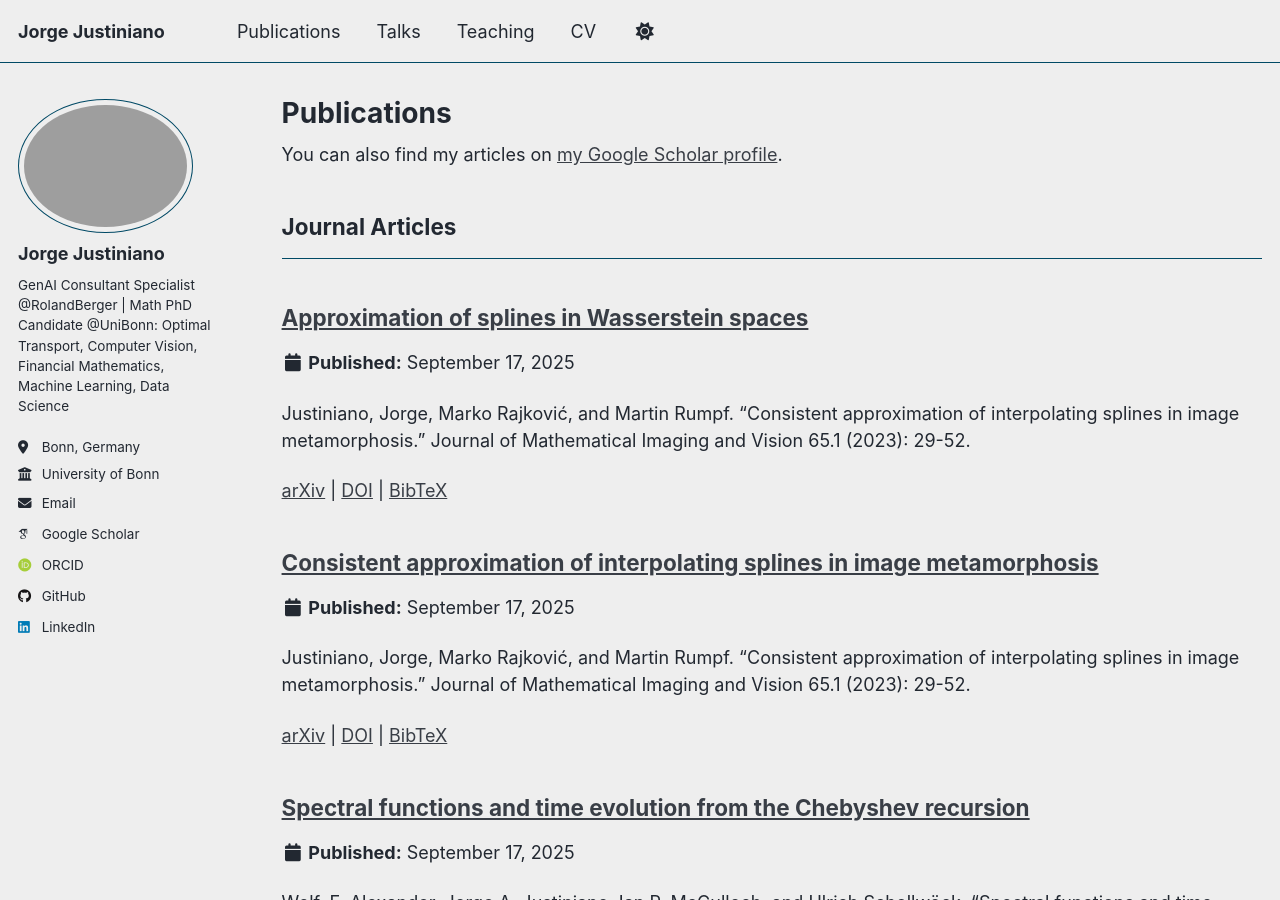
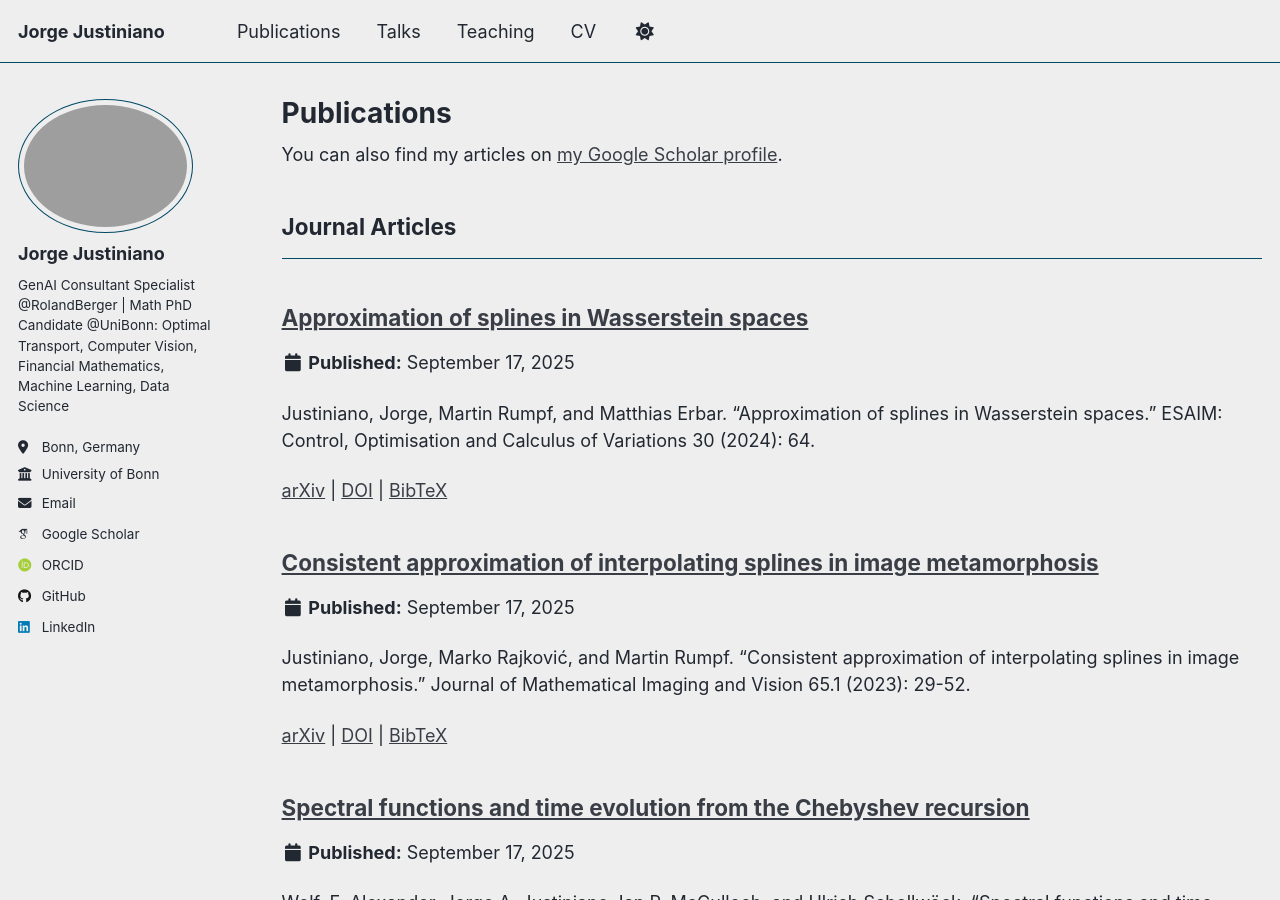
Before and after one commit to jjustiniano2/jjustiniano2.github.io, a Jekyll site: the page built from _pages/publications.html, in a window 1280 px wide and 900 px high. Built offline with Jekyll 4.4.1, drawn with Linux system fonts in a browser that asks for light colours; some web fonts are replaced; a script that is not in the unit is left out.

Commit message:
Update wasserstein_splines.md

```diff
--- a/_publications/wasserstein_splines.md
+++ b/_publications/wasserstein_splines.md
@@ -3,7 +3,7 @@ title: "Approximation of splines in Wasserstein spaces"
 collection: publications
 category: manuscripts
 permalink: /publication/wasserstein_splines
-excerpt: 'Justiniano, Jorge, Marko Rajković, and Martin Rumpf. "Consistent approximation of interpolating splines in image metamorphosis." Journal of Mathematical Imaging and Vision 65.1 (2023): 29-52.'
+excerpt: 'Justiniano, Jorge, Martin Rumpf, and Matthias Erbar. "Approximation of splines in Wasserstein spaces." ESAIM: Control, Optimisation and Calculus of Variations 30 (2024): 64.'
 paperurl: 'https://arxiv.org/pdf/2302.10682'
 doi: 'https://doi.org/10.1051/cocv/2024008'
 bibtexurl: '/files/wasserstein_citation.bib'
```
